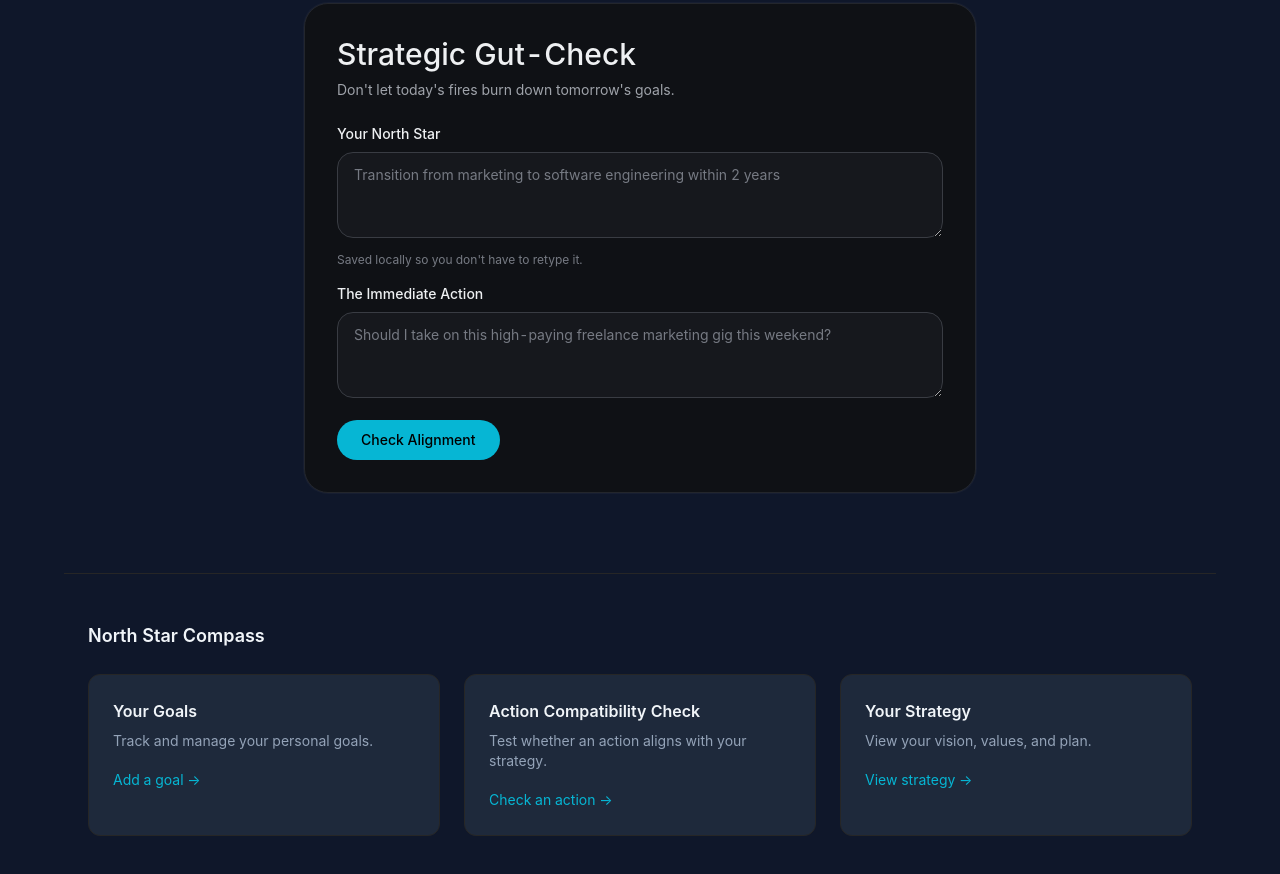
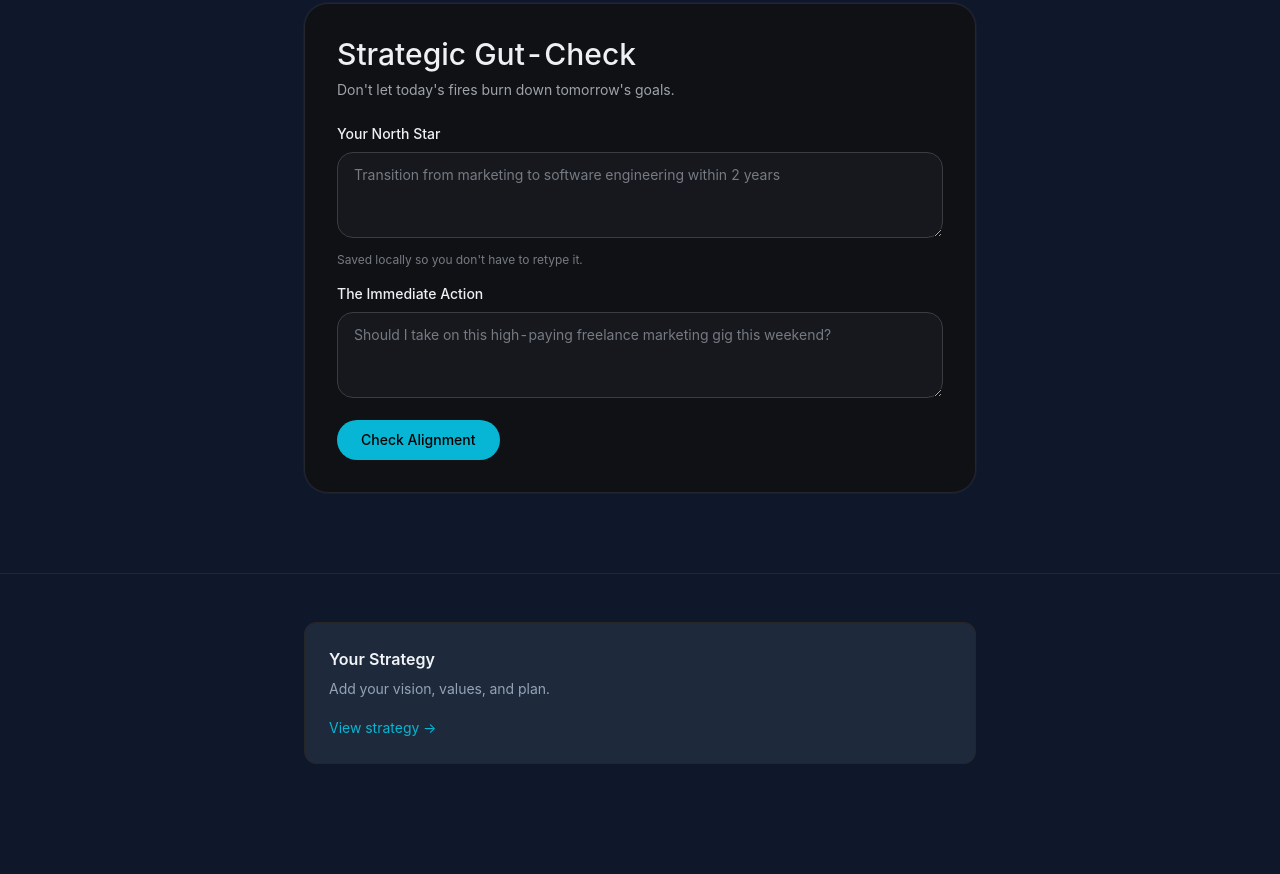
Before and after one commit to leotraven/north-star-compass, an Astro site: page / in a window 1280 px wide. Shown: the part 961-1835 px from the top of the page. After the commit the page ends 1773 px from the top, so only its background shows below. Built offline with nearby package versions, Linux system fonts and the light colour scheme; Astro itself is replaced by a stand-in of ours.

Commit message:
adjust strategy option

```diff
--- a/src/pages/index.astro
+++ b/src/pages/index.astro
@@ -8,24 +8,11 @@ import Compass from "../components/landing/Compass.astro";
   <Hero />
   <Compass />
 
-  <section class="max-w-6xl mx-auto px-6 py-12 border-t border-border">
-    <h2 class="text-lg font-semibold mb-6">North Star Compass</h2>
-    <div class="grid gap-6 sm:grid-cols-3">
-      <div class="rounded-xl border border-border bg-card p-6">
-        <h3 class="font-semibold mb-2">Your Goals</h3>
-        <p class="text-sm text-muted-foreground mb-4">Track and manage your personal goals.</p>
-        <a href="/add-goal" class="text-sm text-primary hover:underline">Add a goal →</a>
-      </div>
-      <div class="rounded-xl border border-border bg-card p-6">
-        <h3 class="font-semibold mb-2">Action Compatibility Check</h3>
-        <p class="text-sm text-muted-foreground mb-4">Test whether an action aligns with your strategy.</p>
-        <a href="/check-action" class="text-sm text-primary hover:underline">Check an action →</a>
-      </div>
-      <div class="rounded-xl border border-border bg-card p-6">
-        <h3 class="font-semibold mb-2">Your Strategy</h3>
-        <p class="text-sm text-muted-foreground mb-4">View your vision, values, and plan.</p>
-        <a href="/strategy" class="text-sm text-primary hover:underline">View strategy →</a>
-      </div>
+  <section class="px-4 sm:px-8 py-12 border-t border-border">
+    <div class="max-w-2xl mx-auto rounded-xl border border-border bg-card p-6">
+      <h3 class="font-semibold mb-2">Your Strategy</h3>
+        <p class="text-sm text-muted-foreground mb-4">Add your vision, values, and plan.</p>
+      <a href="/strategy" class="text-sm text-primary hover:underline">View strategy →</a>
     </div>
   </section>
 </BaseLayout>
```
